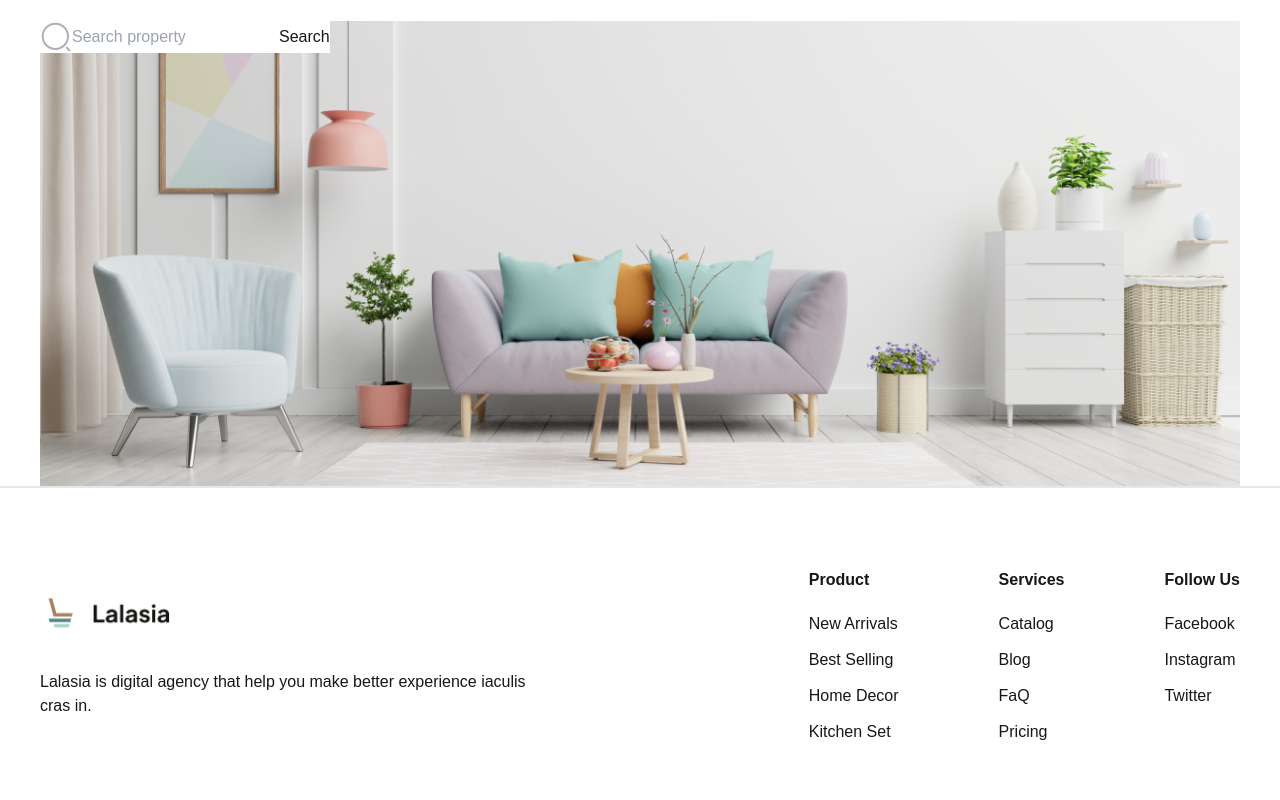
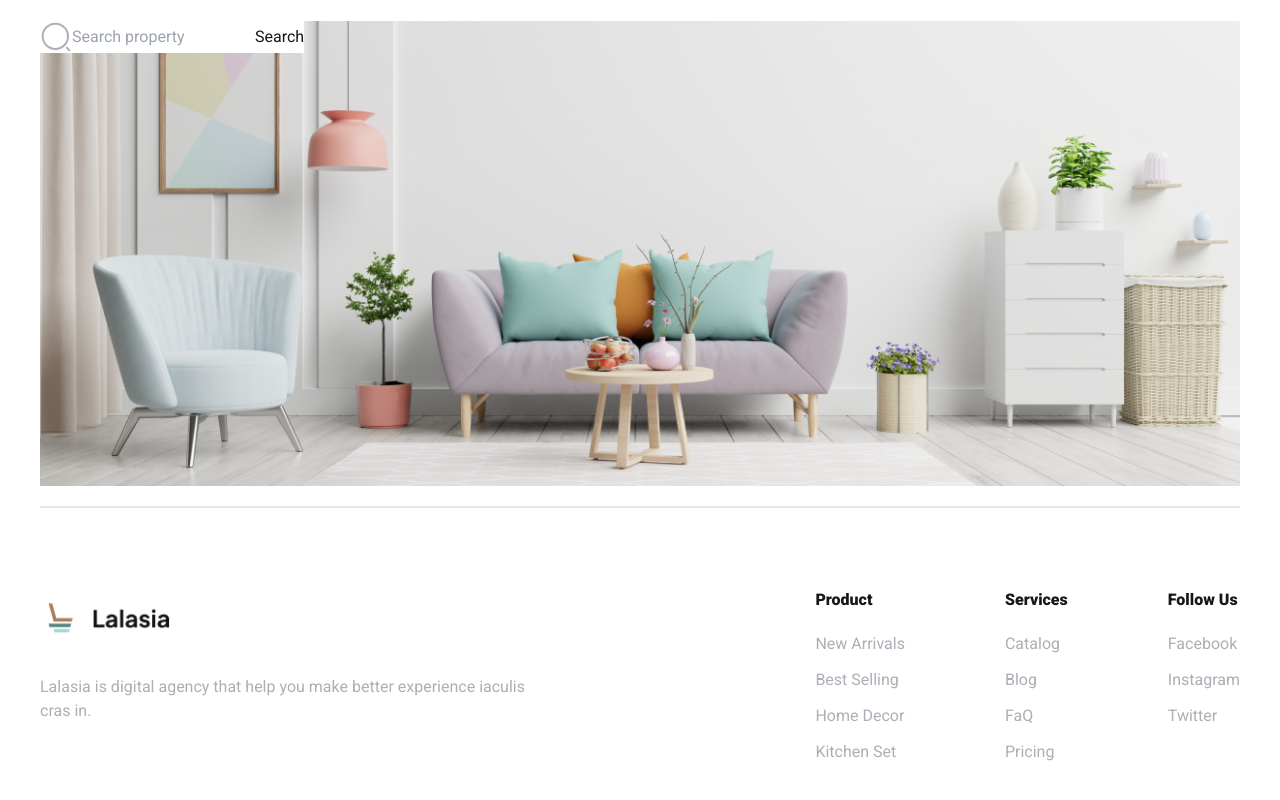
Before and after one commit to troanart/Furniture-Website, a Next.js app: page / in a window 1280 px wide. Shown: the part 484-1284 px from the top of the page. Before the commit the page ends 1228 px from the top, so only its background shows below. Built offline with nearby package versions, Linux system fonts and the light colour scheme.

Commit message:
add hover and fix wrap in footer

```diff
--- a/src/app/layout.tsx
+++ b/src/app/layout.tsx
@@ -1,17 +1,14 @@
 import type { Metadata } from "next";
-import { Geist, Geist_Mono } from "next/font/google";
+import { Roboto } from "next/font/google";
 import "./globals.css";
 import Header from "./section/Header/Header";
 import Footer from "./section/Footer/Footer";
 
-const geistSans = Geist({
-  variable: "--font-geist-sans",
+const roboto = Roboto({
+  weight: ["400", "900"],
+  style: ["normal", "italic"],
   subsets: ["latin"],
-});
-
-const geistMono = Geist_Mono({
-  variable: "--font-geist-mono",
-  subsets: ["latin"],
+  display: "swap",
 });
 
 export const metadata: Metadata = {
@@ -26,8 +23,7 @@ export default function RootLayout({
 }>) {
   return (
     <html lang="en">
-      <body
-        className={`${geistSans.variable} ${geistMono.variable} antialiased`}>
+      <body className={`${roboto.className} antialiased`}>
         <Header />
         {children}
         <Footer />
--- a/src/app/section/Footer/Footer.tsx
+++ b/src/app/section/Footer/Footer.tsx
@@ -2,68 +2,80 @@ import Image from "next/image";
 
 export default function Footer() {
   return (
-    <footer className="border-t-2 pt-20">
-      <div className="container px-5 flex justify-between items-center mx-auto ">
-        <div className="max-w-[505px]">
-          <a href="" className="block mb-[36px]">
-            <Image src={"/logo.png"} height={42} width={130} alt={"Logo"} />
+    <footer className="mt-5">
+      <div className="container px-5 mx-auto ">
+        <div className="pt-5  pb-6 md:pt-10 md:pb-11 xl:pt-20 xl:pb-[88px] border-t-2 flex flex-wrap  justify-between items-center">
+          <div className="max-w-[505px] mb-[30px] mr-auto">
+            <a href="" className="block mb-5 md:mb-9">
+              <Image
+                src={"/logo.png"}
+                sizes="(max-width: 768px) 100vw, (max-width: 1200px) 50vw, 33vw"
+                height={42}
+                width={130}
+                alt={"Logo"}
+              />
             </a>
-          <h6>
+            <h6 className="text-textPrimary">
               Lalasia is digital agency that help you make better experience
               iaculis cras in.
             </h6>
           </div>
-        <div className="flex justify-center items-baseline gap-x-[100px]">
+          <div className="flex justify-start  items-baseline  gap-x-[30px] md:gap-x-[50px] xl:gap-x-[100px]">
             <div>
               <h5 className="font-bold">Product</h5>
-            <ul className="mt-5 flex flex-col justify-start items-start gap-y-[12px]">
-              <li>
-                <a href="">New Arrivals</a>
+              <ul className="mt-[14px] md:mt-5 flex flex-col justify-start items-start  gap-y-[6px] md:gap-y-3">
+                <li className="text-textPrimary">
+                  <a
+                    href=""
+                    className="relative inline-block  transition-all hover:text-primaryColor before:absolute before:bottom-[-1px] before:left-0 before:h-[2px] before:w-0 before:bg-primaryColor before:transition-all before:duration-300 hover:before:w-full">
+                    New Arrivals
+                  </a>
                 </li>
-              <li>
+                <li className="text-textPrimary">
                   <a href="">Best Selling</a>
                 </li>
-              <li>
+                <li className="text-textPrimary">
                   <a href="">Home Decor</a>
                 </li>
-              <li>
+                <li className="text-textPrimary">
                   <a href="">Kitchen Set</a>
                 </li>
               </ul>
             </div>
             <div>
               <h5 className="font-bold">Services</h5>
-            <ul className="mt-5 flex flex-col justify-start items-start gap-y-[12px]">
-              <li>
+              <ul className="mt-[14px] md:mt-5 flex flex-col justify-start items-start gap-y-[6px] md:gap-y-3">
+                <li className="text-textPrimary">
                   <a href="">Catalog</a>
                 </li>
-              <li>
+                <li className="text-textPrimary">
                   <a href="">Blog</a>
                 </li>
-              <li>
+                <li className="text-textPrimary">
                   <a href="">FaQ</a>
                 </li>
-              <li>
+                <li className="text-textPrimary">
                   <a href="">Pricing</a>
                 </li>
               </ul>
             </div>
             <div>
               <h5 className="font-bold">Follow Us</h5>
-            <ul className="mt-5 flex flex-col justify-start items-start gap-y-[12px]">
-              <li>
+              <ul className="mt-[14px] md:mt-5 flex flex-col justify-start items-start gap-y-[6px] md:gap-y-3">
+                <li className="text-textPrimary">
                   <a href="">Facebook</a>
                 </li>
-              <li>
+                <li className="text-textPrimary">
                   <a href="">Instagram</a>
                 </li>
-              <li>
+                <li className="text-textPrimary">
                   <a href="">Twitter</a>
                 </li>
               </ul>
             </div>
           </div>
         </div>
+      </div>
     </footer>
   );
 }
--- a/src/app/section/Header/Header.tsx
+++ b/src/app/section/Header/Header.tsx
@@ -44,7 +44,7 @@ export default function Header() {
             width={30}
             height={30}
             alt={"Bag icon"}
-            className="hidden md:block"
+            className="hidden relative md:block"
           />
           <Icon
             src="/user.svg"
--- a/src/app/section/Header/ui/IconButton/IconButton.tsx
+++ b/src/app/section/Header/ui/IconButton/IconButton.tsx
@@ -6,6 +6,7 @@ interface IconButtonProps {
   width: number;
   height: number;
   className?: string;
+  sizes?: string;
 }
 
 export default function IconButton({
@@ -14,6 +15,7 @@ export default function IconButton({
   width,
   height,
   className,
+  sizes,
 }: IconButtonProps) {
   return (
     <button>
@@ -23,6 +25,7 @@ export default function IconButton({
         width={width}
         height={height}
         className={className}
+        sizes={sizes}
       />
     </button>
   );
--- a/src/app/section/Hero/Hero.tsx
+++ b/src/app/section/Hero/Hero.tsx
@@ -11,7 +11,7 @@ export default function Hero() {
           </h1>
         </div>
         <div className="max-w-[796px] mx-auto text-center mb-[50px]">
-          <p className="text-lg">
+          <p className="text-lg text-textPrimary">
             Pellentesque etiam blandit in tincidunt at donec. Eget ipsum
             dignissim placerat nisi, adipiscing mauris non. Purus parturient
             viverra nunc, tortor sit laoreet. Quam tincidunt aliquam adipiscing
--- a/tailwind.config.ts
+++ b/tailwind.config.ts
@@ -7,6 +7,7 @@ export default {
     "./src/app/**/*.{js,ts,jsx,tsx,mdx}",
   ],
   theme: {
+    fontFamily: {},
     extend: {
       container: {
         center: true,
@@ -23,6 +24,7 @@ export default {
         background: "var(--background)",
         foreground: "var(--foreground)",
         primaryColor: "rgba(81, 133, 129, 1)",
+        textPrimary: "rgba(175, 173, 181, 1)",
       },
     },
   },
```
Also changed, not shown: public/decor-hero.svg (added), public/line-hero.svg (added). Lines whose indentation alone changed are shown as unchanged.
